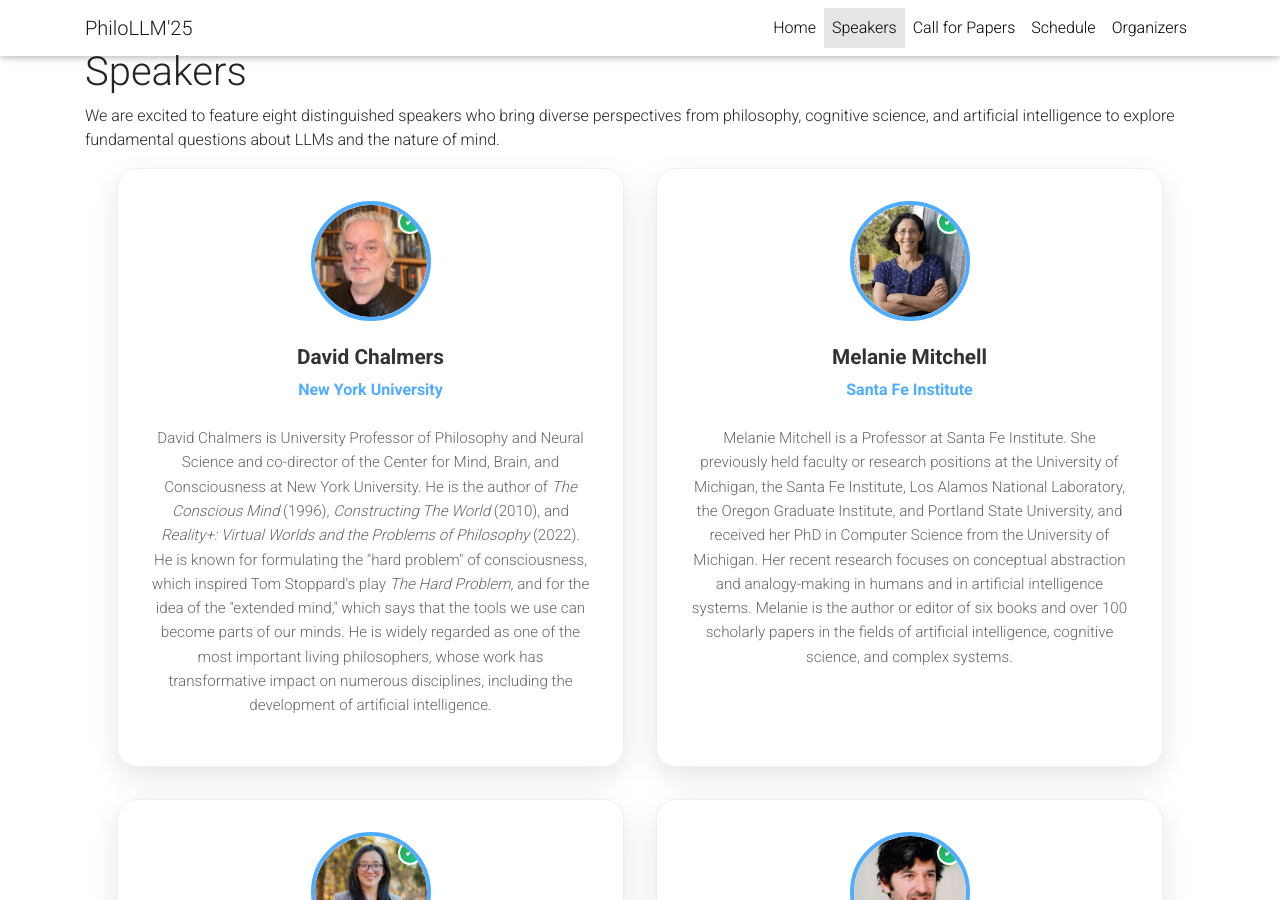
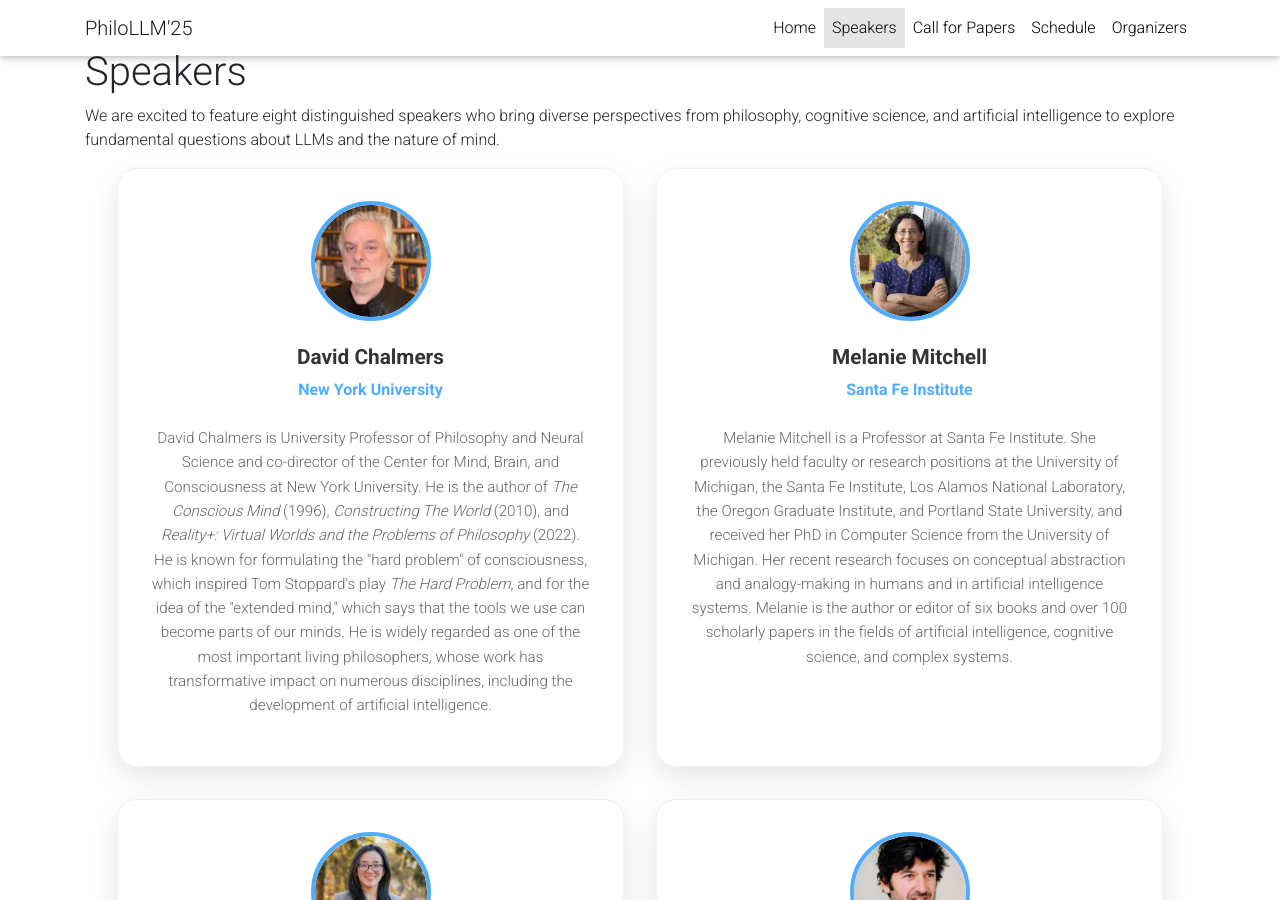
Before and after one commit to philo-llm/philo-llm.github.io, a Jekyll site: the page built from _pages/speakers.md, in a window 1280 px wide and 900 px high. Built offline with Jekyll 4.4.1, drawn with Linux system fonts in a browser that asks for light colours; comment, search, counter and statistics services are not loaded; a style sheet for code colours, icons or effects is not loaded.

Commit message:
remove tags

```diff
--- a/_pages/speakers.md
+++ b/_pages/speakers.md
@@ -12,9 +12,6 @@
     <div class="speaker-card">
       <div class="speaker-image-container">
         <img src="/assets/img/speakers/david_chalmers.jpg" alt="David Chalmers" class="speaker-image">
-        <div class="speaker-overlay">
-          <div class="speaker-status"></div>
-        </div>
       </div>
       <div class="speaker-info">
         <h3 class="speaker-name">David Chalmers</h3>
@@ -28,9 +25,6 @@
     <div class="speaker-card">
       <div class="speaker-image-container">
         <img src="/assets/img/speakers/melanie_mitchell.jpg" alt="Melanie Mitchell" class="speaker-image">
-        <div class="speaker-overlay">
-          <div class="speaker-status"></div>
-        </div>
       </div>
       <div class="speaker-info">
         <h3 class="speaker-name">Melanie Mitchell</h3>
@@ -44,9 +38,6 @@
     <div class="speaker-card">
       <div class="speaker-image-container">
         <img src="/assets/img/speakers/been_kim.jpg" alt="Been Kim" class="speaker-image">
-        <div class="speaker-overlay">
-          <div class="speaker-status"></div>
-        </div>
       </div>
       <div class="speaker-info">
         <h3 class="speaker-name">Been Kim</h3>
@@ -60,9 +51,6 @@
     <div class="speaker-card">
       <div class="speaker-image-container">
         <img src="/assets/img/speakers/daniel_rothschild.jpg" alt="Daniel Rothschild" class="speaker-image">
-        <div class="speaker-overlay">
-          <div class="speaker-status"></div>
-        </div>
       </div>
       <div class="speaker-info">
         <h3 class="speaker-name">Daniel Rothschild</h3>
@@ -76,9 +64,6 @@
     <div class="speaker-card">
       <div class="speaker-image-container">
         <img src="/assets/img/speakers/yilun_du.jpg" alt="Yilun Du" class="speaker-image">
-        <div class="speaker-overlay">
-          <div class="speaker-status"></div>
-        </div>
       </div>
       <div class="speaker-info">
         <h3 class="speaker-name">Yilun Du</h3>
@@ -92,9 +77,6 @@
     <div class="speaker-card">
       <div class="speaker-image-container">
         <img src="/assets/img/speakers/raphael_milliere.jpg" alt="Raphaël Millière" class="speaker-image">
-        <div class="speaker-overlay">
-          <div class="speaker-status"></div>
-        </div>
       </div>
       <div class="speaker-info">
         <h3 class="speaker-name">Raphaël Millière</h3>
@@ -108,9 +90,6 @@
     <div class="speaker-card">
       <div class="speaker-image-container">
         <img src="/assets/img/speakers/ziming_liu.jpg" alt="Ziming Liu" class="speaker-image">
-        <div class="speaker-overlay">
-          <div class="speaker-status"></div>
-        </div>
       </div>
       <div class="speaker-info">
         <h3 class="speaker-name">Ziming Liu</h3>
@@ -124,9 +103,6 @@
     <div class="speaker-card">
       <div class="speaker-image-container">
         <img src="/assets/img/speakers/ellie_pavlick.jpg" alt="Ellie Pavlick" class="speaker-image">
-        <div class="speaker-overlay">
-          <div class="speaker-status"></div>
-        </div>
       </div>
       <div class="speaker-info">
         <h3 class="speaker-name">Ellie Pavlick</h3>
```
